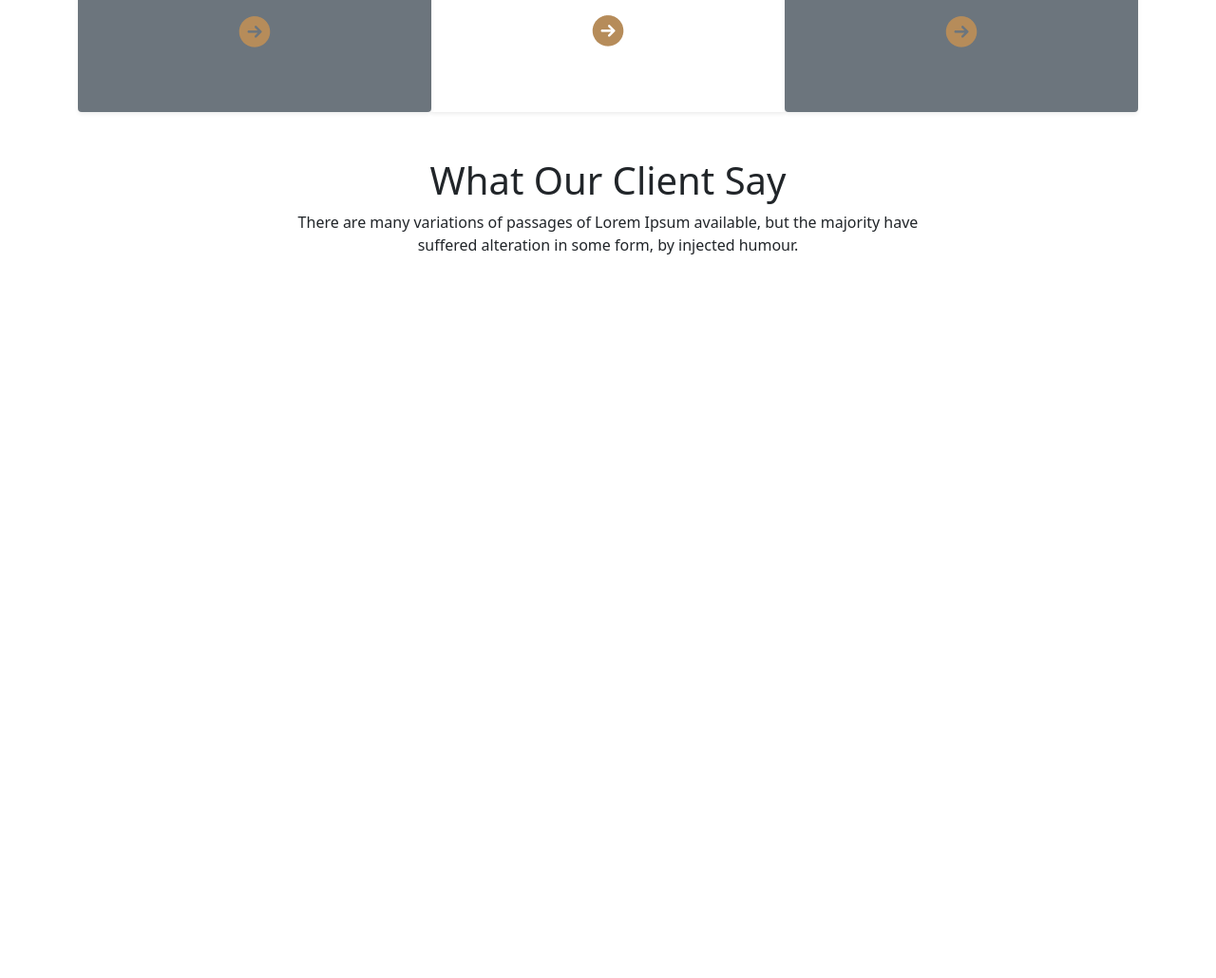
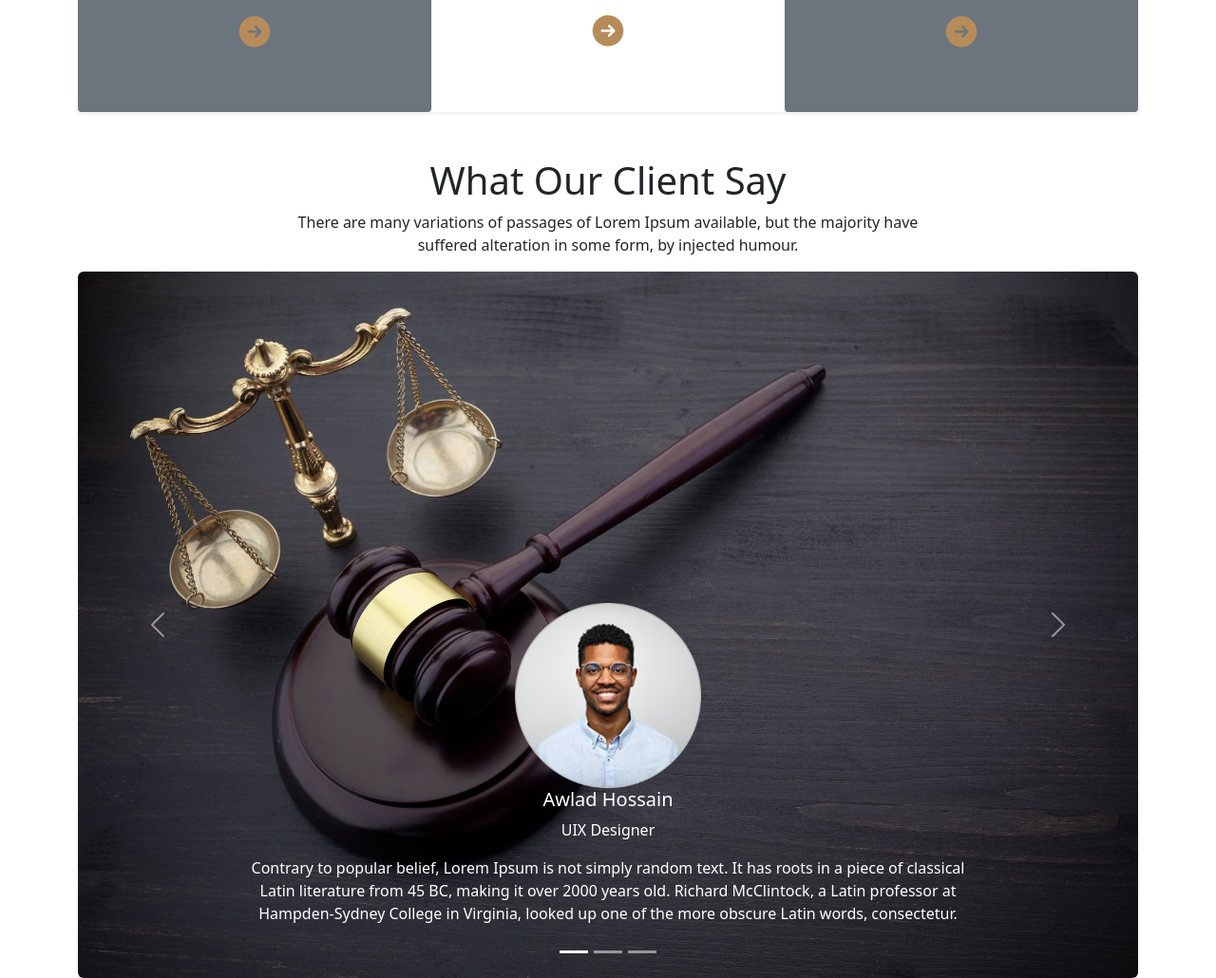
Before and after one commit to asifhaiat/LegalHouseAssignment-3_Bootstrap, a plain HTML site: page index.html in a window 1280 px wide. Shown: the part 1658-2688 px from the top of the page at 95% size. Before the commit the page ends 1944 px from the top, so only its background shows below. Drawn offline with nearby package versions, Linux system fonts and the light colour scheme.

Commit message:
What Our Client Say Section Done

```diff
--- a/index.html
+++ b/index.html
@@ -178,9 +178,95 @@
         <div class="text-center mt-5">
           <h1 class="fs-1">What Our Client Say</h1>
           <p>
-            There are many variations of passages of Lorem Ipsum available, but the majority have <br> suffered alteration in
-            some form, by injected humour.
+            There are many variations of passages of Lorem Ipsum available, but the majority have <br />
+            suffered alteration in some form, by injected humour.
           </p>
+        </div>
+        <div id="carouselExampleCaptions" class="carousel slide" data-bs-ride="false">
+          <div class="carousel-indicators">
+            <button
+              type="button"
+              data-bs-target="#carouselExampleCaptions"
+              data-bs-slide-to="0"
+              class="active"
+              aria-current="true"
+              aria-label="Slide 1"
+            ></button>
+            <button
+              type="button"
+              data-bs-target="#carouselExampleCaptions"
+              data-bs-slide-to="1"
+              aria-label="Slide 2"
+            ></button>
+            <button
+              type="button"
+              data-bs-target="#carouselExampleCaptions"
+              data-bs-slide-to="2"
+              aria-label="Slide 3"
+            ></button>
+          </div>
+          <div class="carousel-inner">
+            <div class="carousel-item active">
+              <img src="images/slider-1.jpg" class="d-block w-100  rounded-2" alt="..." />
+              <div class="carousel-caption  d-md-block ">
+                <img src="images/user-1.png" class="w-25 " alt="" srcset="" />
+                <h5>Awlad Hossain</h5>
+                <p>UIX Designer</p>
+                <p>
+                  Contrary to popular belief, Lorem Ipsum is not simply random text. It has roots in a piece of
+                  classical Latin literature from 45 BC, making it over 2000 years old. Richard McClintock, a Latin
+                  professor at Hampden-Sydney College in Virginia, looked up one of the more obscure Latin words,
+                  consectetur.
+                </p>
+              </div>
+            </div>
+            <div class="carousel-item">
+              <img src="images/slider-2.jpg" class="d-block w-100 rounded-2" alt="..." />
+              <div class="carousel-caption  d-md-block">
+                <img src="images/user-2.png" class="w-25 " alt="" srcset="" />
+                <h5>Awlad Hossain</h5>
+                <p>UIX Designer</p>
+                <p>
+                  Contrary to popular belief, Lorem Ipsum is not simply random text. It has roots in a piece of
+                  classical Latin literature from 45 BC, making it over 2000 years old. Richard McClintock, a Latin
+                  professor at Hampden-Sydney College in Virginia, looked up one of the more obscure Latin words,
+                  consectetur.
+                </p>
+              </div>
+            </div>
+            <div class="carousel-item">
+              <img src="images/slider-3.jpg" class="d-block w-100 rounded-2" alt="..." />
+              <div class="carousel-caption  d-md-block">
+                <img src="images/user-3.png" class="w-25 " alt="" srcset="" />
+                <h5>Awlad Hossain</h5>
+                <p>UIX Designer</p>
+                <p>
+                  Contrary to popular belief, Lorem Ipsum is not simply random text. It has roots in a piece of
+                  classical Latin literature from 45 BC, making it over 2000 years old. Richard McClintock, a Latin
+                  professor at Hampden-Sydney College in Virginia, looked up one of the more obscure Latin words,
+                  consectetur.
+                </p>
+              </div>
+            </div>
+          </div>
+          <button
+            class="carousel-control-prev"
+            type="button"
+            data-bs-target="#carouselExampleCaptions"
+            data-bs-slide="prev"
+          >
+            <span class="carousel-control-prev-icon" aria-hidden="true"></span>
+            <span class="visually-hidden">Previous</span>
+          </button>
+          <button
+            class="carousel-control-next"
+            type="button"
+            data-bs-target="#carouselExampleCaptions"
+            data-bs-slide="next"
+          >
+            <span class="carousel-control-next-icon" aria-hidden="true"></span>
+            <span class="visually-hidden">Next</span>
+          </button>
         </div>
       </section>
     </main>
```
Also changed, not shown: images/user-1.png (added), images/user-2.png (added), images/user-3.png (added).
